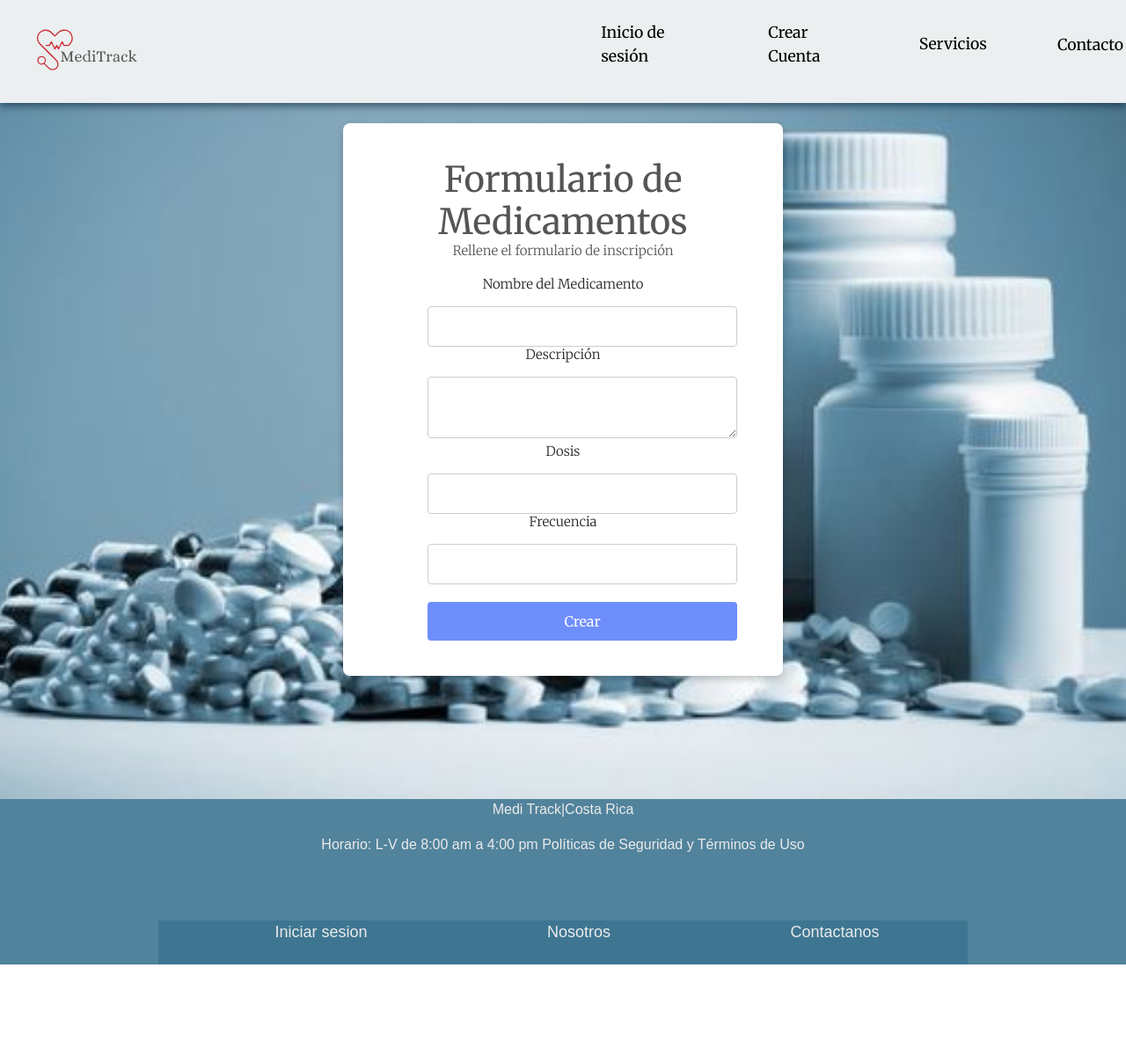
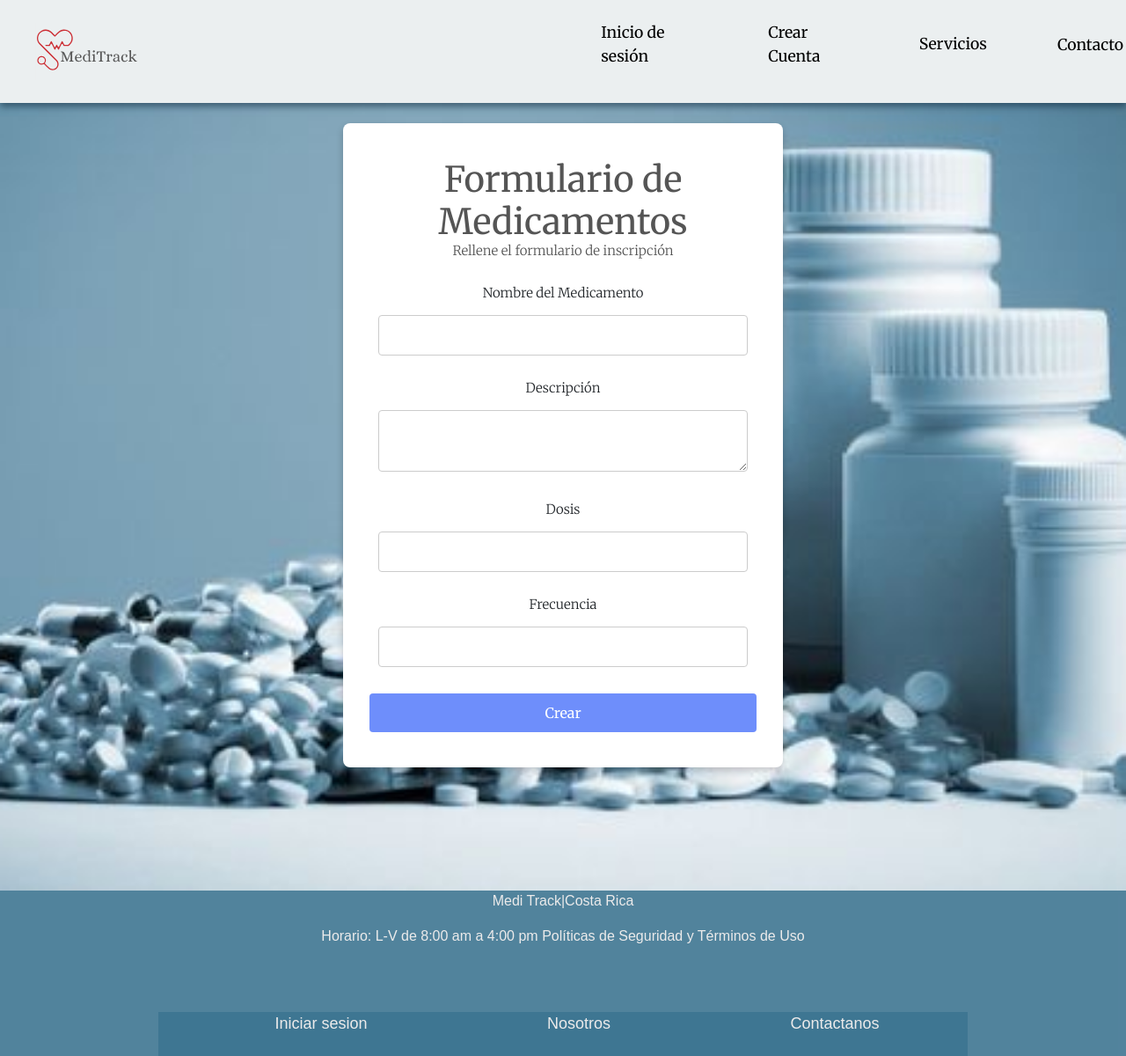
Before and after one commit to r4mir3zzz/web-servidor, a PHP site: page /createMedicine.php in a window 1280 px wide. Shown: the whole page at 88% size. Before the commit the page ends 1096 px from the top, so only its background shows below. Run offline with PHP 8.4, Linux system fonts and the light colour scheme; the visitor is signed in with stand-in values (Sample User, id 1); some web fonts are replaced.

Commit message:
Agregar formulario de creación de medicamentos con validación y estilos, y actualizar el encabezado para incluir la hoja de estilos correspondiente

```diff
--- a/assets/css/createMedicine.css
+++ b/assets/css/createMedicine.css
@@ -4,7 +4,7 @@
     --font: "Merriweather", serif;
 }
 
-.main-medicine {
+.main__medicine {
     display: flex;
     justify-content: center;
     align-items: center;
@@ -17,14 +17,13 @@
     box-sizing: border-box;
 }
 
-.container {
+.containerMed {
     background-color: #ffffff;
     padding: 40px 30px;
     border-radius: 8px;
     box-shadow: 0 4px 8px rgba(0, 0, 0, 0.2);
     text-align: center;
-    width: 100%;
-    max-width: 500px;
+    width: 500px;
     height: auto;
     box-sizing: border-box;
 }
@@ -48,11 +47,11 @@ form h2 {
     text-align: center;
 }
 
-.input-nombre, .input-descripcion, .input-precio, .input-cantidad {
-    width: 80%;
+.create_nombreMedicamento, .create_descripcionMedicamento, .create_dosisMedicamento, .create_cantidadMedicamento {
+    width: 100%;
     padding: 10px;
     margin-top: 8px;
-    margin-left: 10%;
+    margin-left: 0%;
     border: 1px solid #ccc;
     border-radius: 4px;
     outline: none;
@@ -60,7 +59,7 @@ form h2 {
 }
 
 .botonEnviar {
-    width: 80%;
+    width: 100%;
     padding: 10px;
     background-color: #6e8efb;
     border: none;
@@ -69,7 +68,6 @@ form h2 {
     font-size: 16px;
     font-family: var(--font);
     margin-top: 20px;
-    margin-left: 10%;
     cursor: pointer;
     transition: background 0.3s ease;
 }
--- a/public/createMedicine.php
+++ b/public/createMedicine.php
@@ -1,37 +1,59 @@
 <?php
+include '../config/conexion.php';
 include 'header.php';
+
+// Iniciar la sesión
+session_start();
+
+// Obtener el usuario logueado actualmente
+$usuario_id = $_SESSION['id'];
+
+if ($_SERVER['REQUEST_METHOD'] === 'POST' && isset($_POST['valid']) && $_POST['valid'] === 'true') {
+    $nombre = $_POST['name'];
+    $descripcion = $_POST['description'];
+    $dosis = $_POST['price'];
+    $frecuencia = $_POST['quantity'];
+
+    $sql = $conn->prepare('INSERT INTO Medicamentos (nombre, descripcion, dosis, frecuencia, usuario_id) VALUES (?, ?, ?, ?, ?)');
+    $sql->bind_param('ssssi', $nombre, $descripcion, $dosis, $frecuencia, $usuario_id);
+    $sql->execute();
+}
+
 ?>
 
-<main class="main-medicine">
+<main class="main__medicine">
 <link rel="stylesheet" href="../assets/css/createMedicine.css">
-    <div class="container">
+    <div class="containerMed">
         <h1 class="tileForm">Formulario de Medicamentos <p>Rellene el formulario de inscripción</p></h1>
-        <form action="saveMedicine.php" method="post">
-            <div class="nombreMedicamento">
-                <h2>Nombre del Medicamento</h2>
-                <input class="input-nombre" type="text" name="name" id="name" required>
+        <div id="errorMessages" style="display:none; color:red;"></div>
+        <form id="createMedicineForm" method="POST" onsubmit="return validateMedicineForm(event, 'medicineName', 'medicineDescription', 'medicineDosis', 'medicineQuantity')">
+            <div class="create_nombreMedicamento" style="border: 0px;">
+                <h2 class="h2-medicine">Nombre del Medicamento</h2>
+                <input class="create_nombreMedicamento" type="text" name="name" id="medicineName" required>
             </div>
 
-            <div class="descripcionMedicamento">
+            <div class="create_descripcionMedicamento" style="border: 0px;">
                 <h2>Descripción</h2>
-                <textarea class="input-descripcion" name="description" id="description" required></textarea>
+                <textarea class="create_descripcionMedicamento" name="description" id="medicineDescription" required></textarea>
             </div>
 
-            <div class="precioMedicamento">
+            <div class="create_dosisMedicamento" style="border: 0px;">
                 <h2>Dosis</h2>
-                <input class="input-precio" type="number" name="price" id="price" step="0.01" required>
+                <input class="create_dosisMedicamento" type="number" name="price" id="medicineDosis" step="0.01" min="0" required>
             </div>
 
-            <div class="cantidadMedicamento">
+            <div class="create_cantidadMedicamento" style="border: 0px;">
                 <h2>Frecuencia</h2>
-                <input class="input-cantidad" type="number" name="quantity" id="quantity" required>
+                <input class="create_cantidadMedicamento" type="number" name="quantity" id="medicineQuantity" min="0" required>
             </div>
 
-            <input class="botonEnviar" type="button" value="Crear" id="btnsubmit">
+            <input type="hidden" name="valid" value="true">
+            <input class="botonEnviar" type="submit" value="Crear" id="btnsubmit">
         </form>
     </div>
     <br><br>
 </main>
+<script src="../assets/js/validateMedicine.js"></script>
 
 <?php
 include 'footer.php';
--- a/public/header.php
+++ b/public/header.php
@@ -7,6 +7,7 @@
     <link rel="stylesheet" href="../assets/css/header-footer.css">
     <link rel="stylesheet" href="../assets/css/mainIndex.css">
     <link rel="stylesheet" href="../assets/css/createAppointment.css">
+    <link rel="stylesheet" href="../assets/css/createMedicine.css">
     <link rel="stylesheet" href="../assets/css/login.css">
     <link rel="stylesheet" href="../assets/css/contactMessage.css">
     <link rel="stylesheet" href="../assets/css/viewAppoint.css">
@@ -29,8 +30,8 @@
                     <div class="submenu">
                         <a href="">Citas Medicas</a>
                         <div class="sub-submenu">
+                            <a href="createAppointment.php">Crear cita</a>
                             <a href="showAppoin.php">Mostrar cita</a>
-                            <a href="createAppointment.php">Crear cita</a>
                         </div>
                     </div>
                     <div class="submenu">
```
Also changed, not shown: assets/js/validateMedicine.js (added, +56 -0 lines), public/showAppoin.php (+15 -3 lines), public/showMedications.php (+69 -2 lines).
